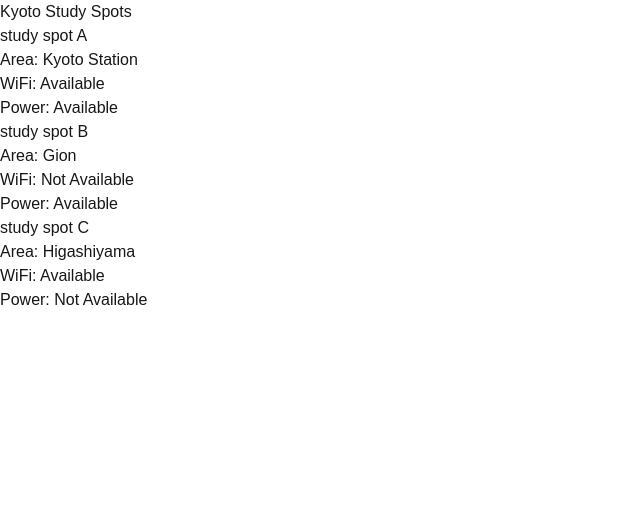
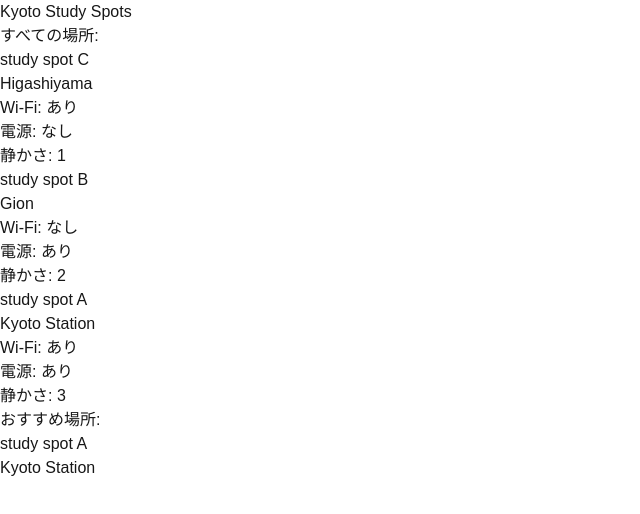
Before and after one commit to ukyo7992/kyoto-study-spots, a Next.js app: page / in a window 1280 px wide. Shown: the top 514 px of the page, without its empty margins (0-640 px from the left). Built offline with nearby package versions, Linux system fonts and the light colour scheme.

Commit message:
Add spot filtering and TypeScript types

```diff
--- a/app/page.tsx
+++ b/app/page.tsx
@@ -1,10 +1,20 @@
-const spots = [
+type Spot = {
+  id: number;
+  name: string;
+  area: string;
+  wifi: boolean;
+  power: boolean;
+  quietness: number;
+}
+
+const spots : Spot[] = [
   {
     id: 1,
     name: "study spot A",
     area: "Kyoto Station",
     wifi: true,
     power: true,
+    quietness: 3,
   },
   {
     id: 2,
@@ -12,6 +22,7 @@ const spots = [
     area: "Gion",
     wifi: false,
     power: true,
+    quietness: 2,
   },
   {
     id: 3,
@@ -19,22 +30,40 @@ const spots = [
     area: "Higashiyama",
     wifi: true,
     power: false,
+    quietness: 1,
   },
 ];
+
+const recommendations = spots.filter((spot) => spot.wifi && spot.power);
+const wifiSpots = spots.filter((spot)=> spot.wifi);
+const fullyEquippedSpots = spots.filter((spot)=> spot.wifi && spot.power);
+const quietSpots = spots.sort((a,b)=> a.quietness - b.quietness).filter((spot)=> spot.quietness >= 4);
 
 export default function Home() {
   return (
     <main>
       <h1>Kyoto Study Spots</h1>
 
+      <h2>すべての場所:</h2>
+
       {spots.map((spot) => (
         <div key={spot.id}>
           <h2>{spot.name}</h2>
-          <p>Area: {spot.area}</p>
-          <p>WiFi: {spot.wifi ? "Available" : "Not Available"}</p>
-          <p>Power: {spot.power ? "Available" : "Not Available"}</p>
+          <p>{spot.area}</p>
+          <p>Wi-Fi: {spot.wifi ? "あり" : "なし"}</p>
+          <p>電源: {spot.power ? "あり" : "なし"}</p>
+          <p>静かさ: {spot.quietness}</p>
         </div>
       ))}
+
+      <h2>おすすめ場所:</h2>
+
+      { recommendations.map((spots)=>(
+        <div key={spots.id}>
+          <h3>{spots.name}</h3>
+          <p>{spots.area}</p>
+            </div>
+          ))}
     </main>
   );
 }
```
